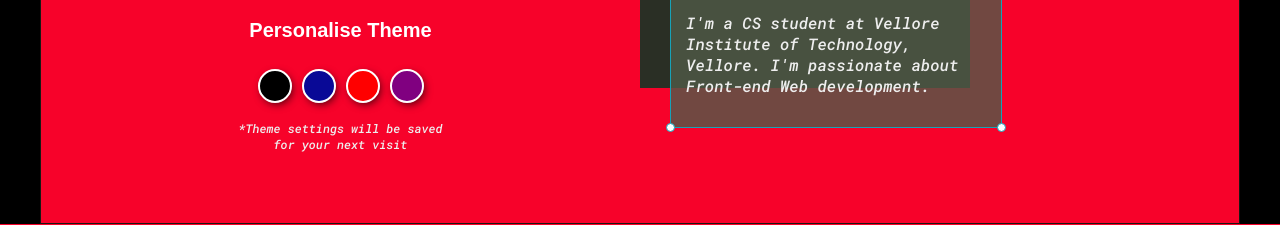
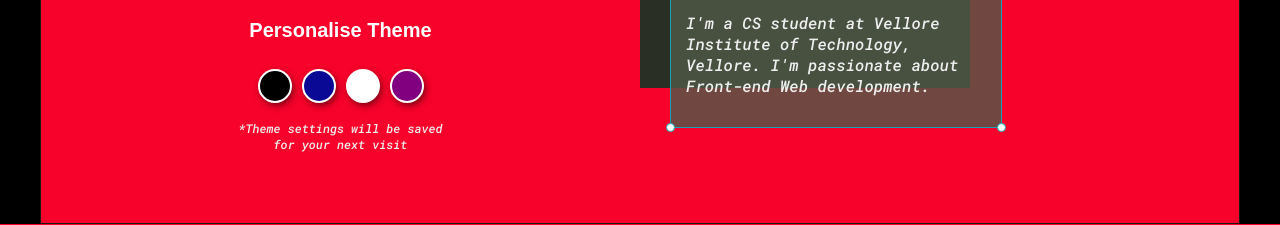
Before and after one commit to ramanathan-007/portfolio1, a plain HTML site: page index.html in a window 1280 px wide. Shown: the part 466-691 px from the top of the page. Drawn offline with Linux system fonts and the light colour scheme; a web font is replaced by a local one.

Commit message:
Update default.css

```diff
--- a/default.css
+++ b/default.css
@@ -197,7 +197,7 @@ cursor: pointer;
     background-color: rgb(9, 9, 150);
 }
 #green-mode{
-    background-color:#FF0000;
+    background-color:#FFFFFF;
 }
 #purple-mode{
     background-color:#800080;
```
